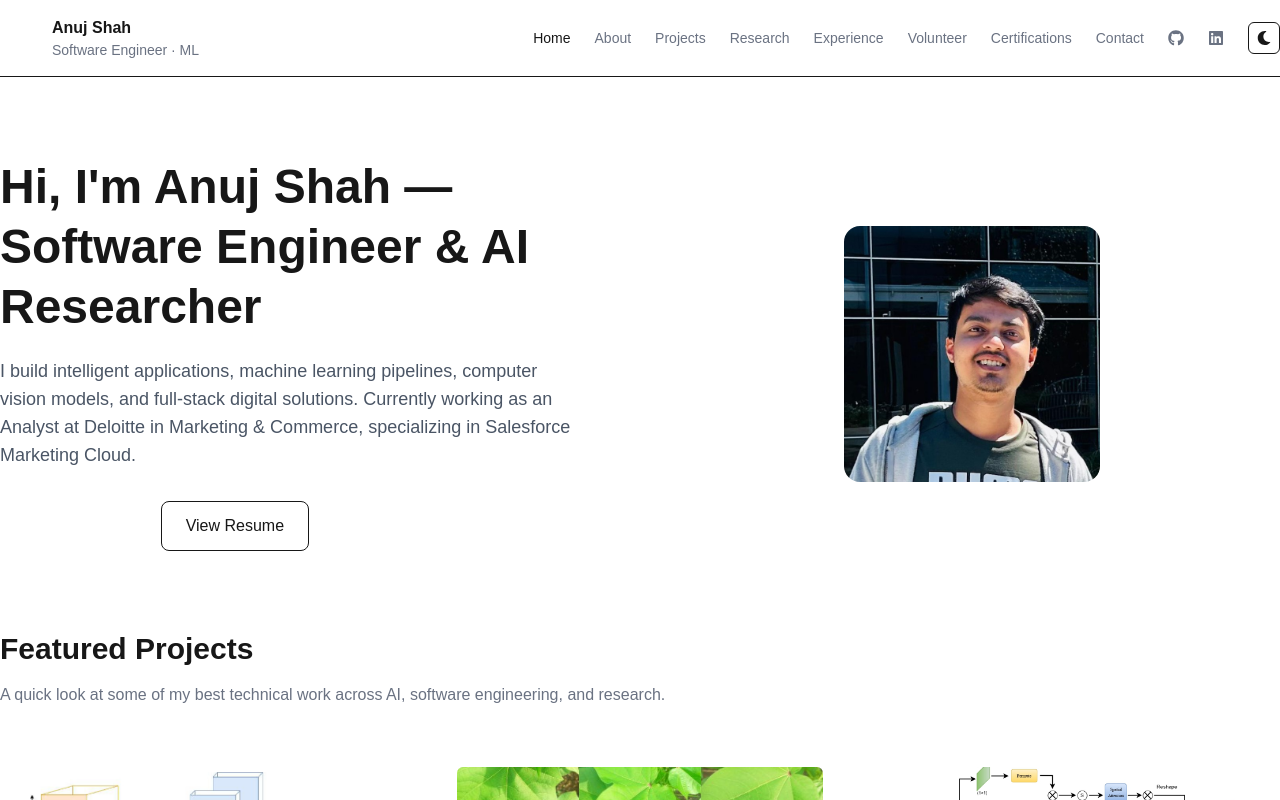
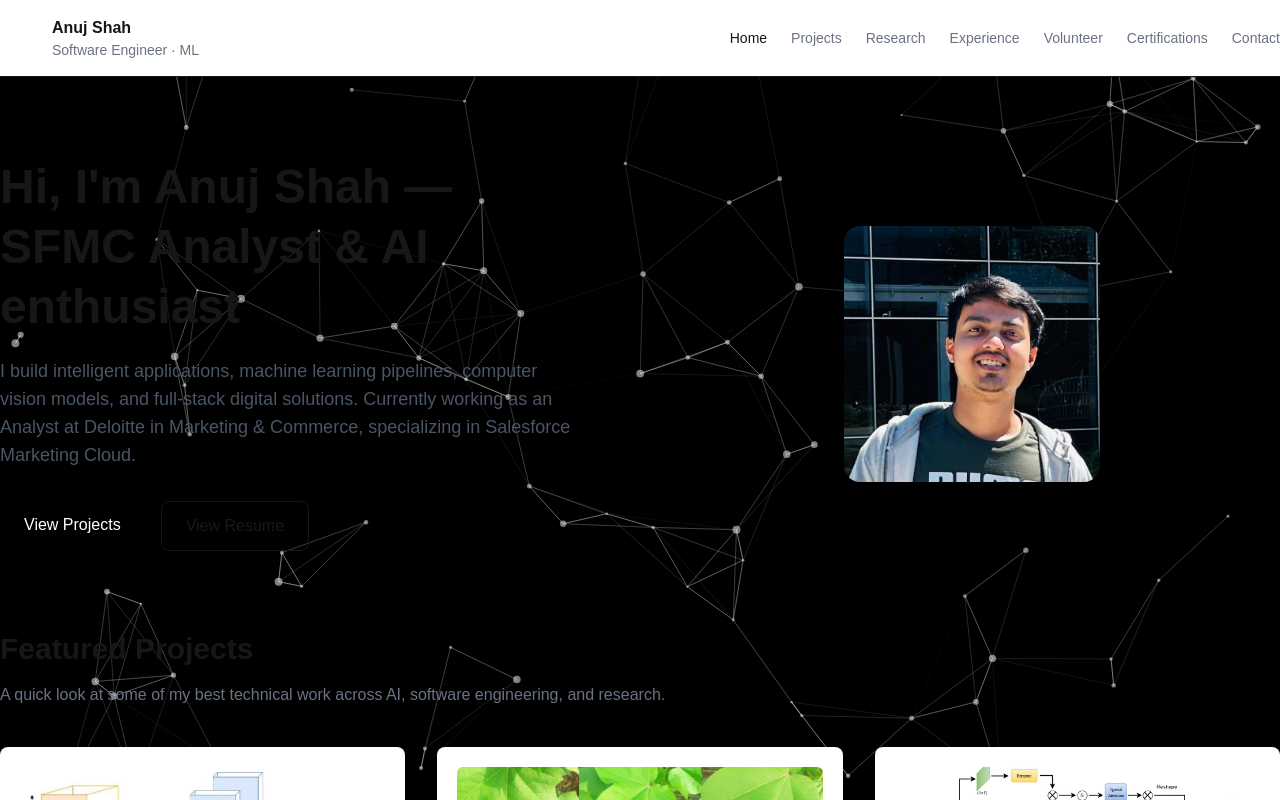
Before and after one commit to anutz15/portfolio-anuj, a Next.js app: page / in a window 1280 px wide. Shown: the top 800 px of the page. Built offline with nearby package versions, Linux system fonts and the light colour scheme.

Commit message:
tsparticles background added

```diff
--- a/src/app/layout.tsx
+++ b/src/app/layout.tsx
@@ -2,11 +2,11 @@
 import { Geist, Geist_Mono } from "next/font/google";
 import "./globals.css";
 
-import { ThemeProvider } from "next-themes";
 import Navbar from "@/components/Navbar";
 import Footer from "@/components/Footer";
+import ParticlesBackground from "@/components/ParticlesBackground";
 
-// ---- GEIST FONTS (keep from starter template) ----
+// ---- GEIST FONTS ----
 const geistSans = Geist({
   variable: "--font-geist-sans",
   subsets: ["latin"],
@@ -20,7 +20,8 @@
 // ---- PAGE METADATA ----
 export const metadata: Metadata = {
   title: "Anuj Shah — Portfolio",
-  description: "Portfolio website of Anuj Shah (Software Engineer & AI Researcher). Resume, projects, research publications, and achievements.",
+  description:
+    "Portfolio website of Anuj Shah (Software Engineer & AI Researcher). Resume, projects, research publications, and achievements.",
 };
 
 // ---- ROOT LAYOUT ----
@@ -30,24 +31,19 @@
   children: React.ReactNode;
 }) {
   return (
-    <html lang="en" suppressHydrationWarning>
+    <html lang="en">
       <body
-        className={`${geistSans.variable} ${geistMono.variable} antialiased`}
+        className={`${geistSans.variable} ${geistMono.variable} antialiased bg-black`}
       >
-        {/* Theme provider handles dark/light mode globally */}
-        <ThemeProvider attribute="class" defaultTheme="system">
-          <div className="min-h-screen flex flex-col">
+        {/* ⭐ FULLSCREEN PARTICLES BACKGROUND */}
+        <ParticlesBackground />
 
-            {/* Navigation bar */}
-            <Navbar />
-
-            {/* Main content */}
-            <main className="container py-10 flex-1">{children}</main>
-
-            {/* Footer */}
-            <Footer />
-          </div>
-        </ThemeProvider>
+        {/* ⭐ ALL WEBSITE CONTENT ABOVE BACKGROUND */}
+        <div className="relative z-10 min-h-screen flex flex-col">
+          <Navbar />
+          <main className="container py-10 flex-1">{children}</main>
+          <Footer />
+        </div>
       </body>
     </html>
   );
--- a/src/components/Hero.tsx
+++ b/src/components/Hero.tsx
@@ -9,7 +9,7 @@
         <h1 className="text-4xl md:text-5xl font-bold leading-tight">
           Hi, I'm <span className="text-primary">Anuj Shah</span> —
           <br />
-          Software Engineer & AI Researcher
+          SFMC Analyst & AI enthusiast
         </h1>
 
         <p className="text-gray-600 dark:text-gray-400 mt-5 max-w-xl text-lg">
--- a/src/components/Navbar.tsx
+++ b/src/components/Navbar.tsx
@@ -9,7 +9,7 @@
   const path = usePathname();
   const navItems = [
     { href: "/", label: "Home" },
-    { href: "/about", label: "About" },
+    // { href: "/about", label: "About" },
     { href: "/projects", label: "Projects" },
     { href: "/research", label: "Research" },
     { href: "/experience", label: "Experience" },
@@ -47,32 +47,7 @@
             </Link>
           ))}
 
-          <a
-            href="https://github.com/yourusername"
-            target="_blank"
-            rel="noreferrer"
-            className="text-gray-500 hover:text-primary"
-            aria-label="GitHub"
-          >
-            <FaGithub />
-          </a>
-          <a
-            href="https://linkedin.com/in/yourprofile"
-            target="_blank"
-            rel="noreferrer"
-            className="text-gray-500 hover:text-primary"
-            aria-label="LinkedIn"
-          >
-            <FaLinkedin />
-          </a>
-
-          <ThemeToggle />
         </nav>
-
-        {/* Mobile controls (simple): Theme toggle always visible, add mobile menu later */}
-        <div className="md:hidden flex items-center gap-3">
-          <ThemeToggle />
-        </div>
       </div>
     </header>
   );
--- /dev/null
+++ b/src/components/ParticlesBackground.tsx
@@ -0,0 +1,64 @@
+"use client";
+
+import { useCallback } from "react";
+import Particles from "react-tsparticles";
+import { loadFull } from "tsparticles";
+
+export default function ParticlesBackground() {
+  const particlesInit = useCallback(async (engine: any) => {
+    await loadFull(engine);
+  }, []);
+
+  return (
+    <Particles
+      id="tsparticles"
+      init={particlesInit}
+      options={{
+        fullScreen: { enable: true, zIndex: -1 },
+        background: { color: "#000000" },
+        fpsLimit: 60,
+
+        interactivity: {
+          events: {
+            onHover: {
+              enable: true,
+              mode: "repulse",
+            },
+            resize: true,
+          },
+          modes: {
+            repulse: {
+              distance: 90,
+              duration: 0.3,
+            },
+          },
+        },
+
+        particles: {
+          number: {
+            value: 80,
+            density: { enable: true, area: 800 },
+          },
+          color: { value: "#ffffff" },
+          size: { value: 4, random: true },
+
+          links: {
+            enable: true,
+            distance: 140,
+            color: "#ffffff",
+            opacity: 0.35,
+            width: 1,
+          },
+
+          move: {
+            enable: true,
+            speed: 1.5,
+            outModes: { default: "out" },
+          },
+
+          opacity: { value: 0.5 },
+        },
+      }}
+    />
+  );
+}
```
Also changed, not shown: package.json (+6 -1 lines), 1 other file (tests, documents, lock files or other folders).
